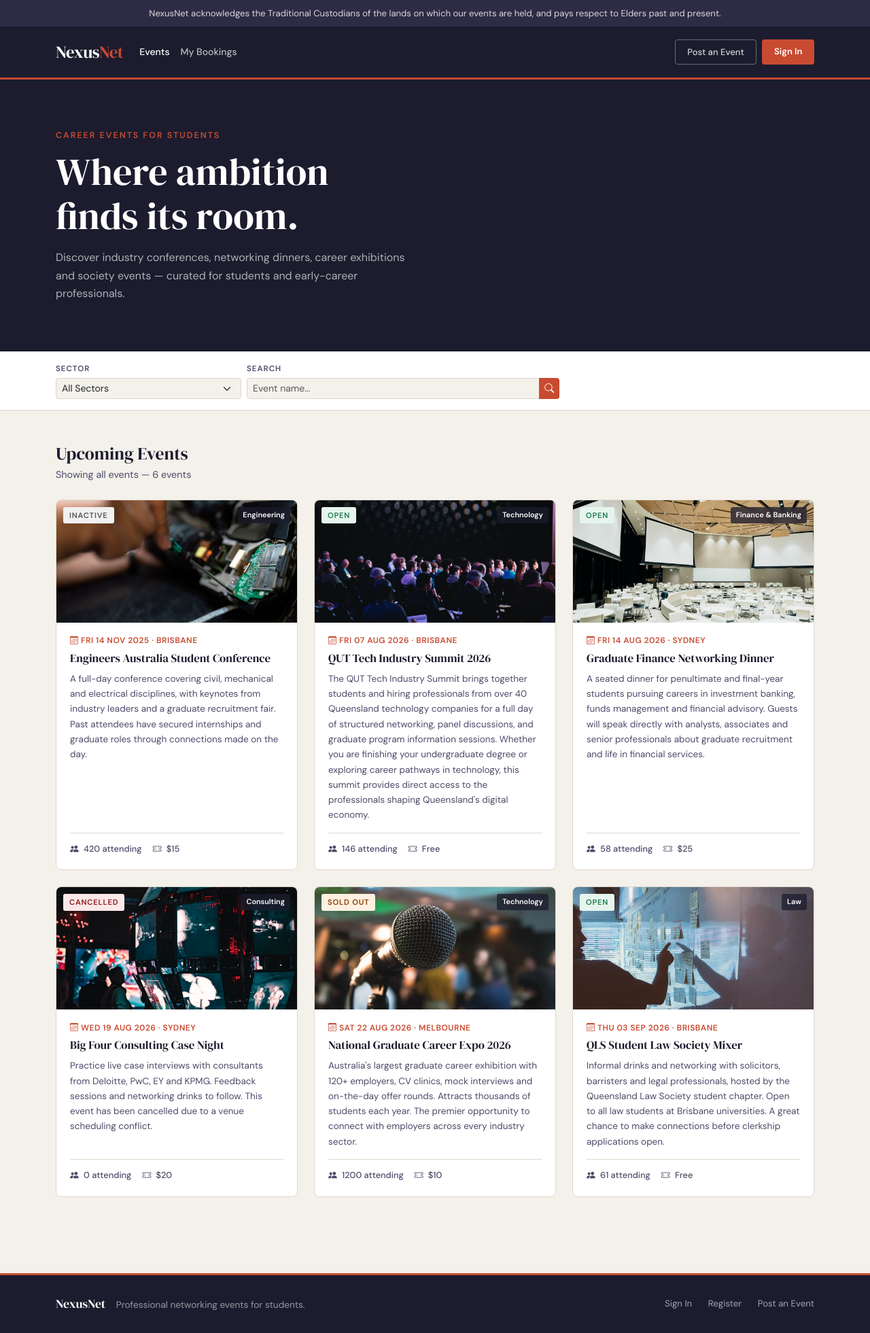
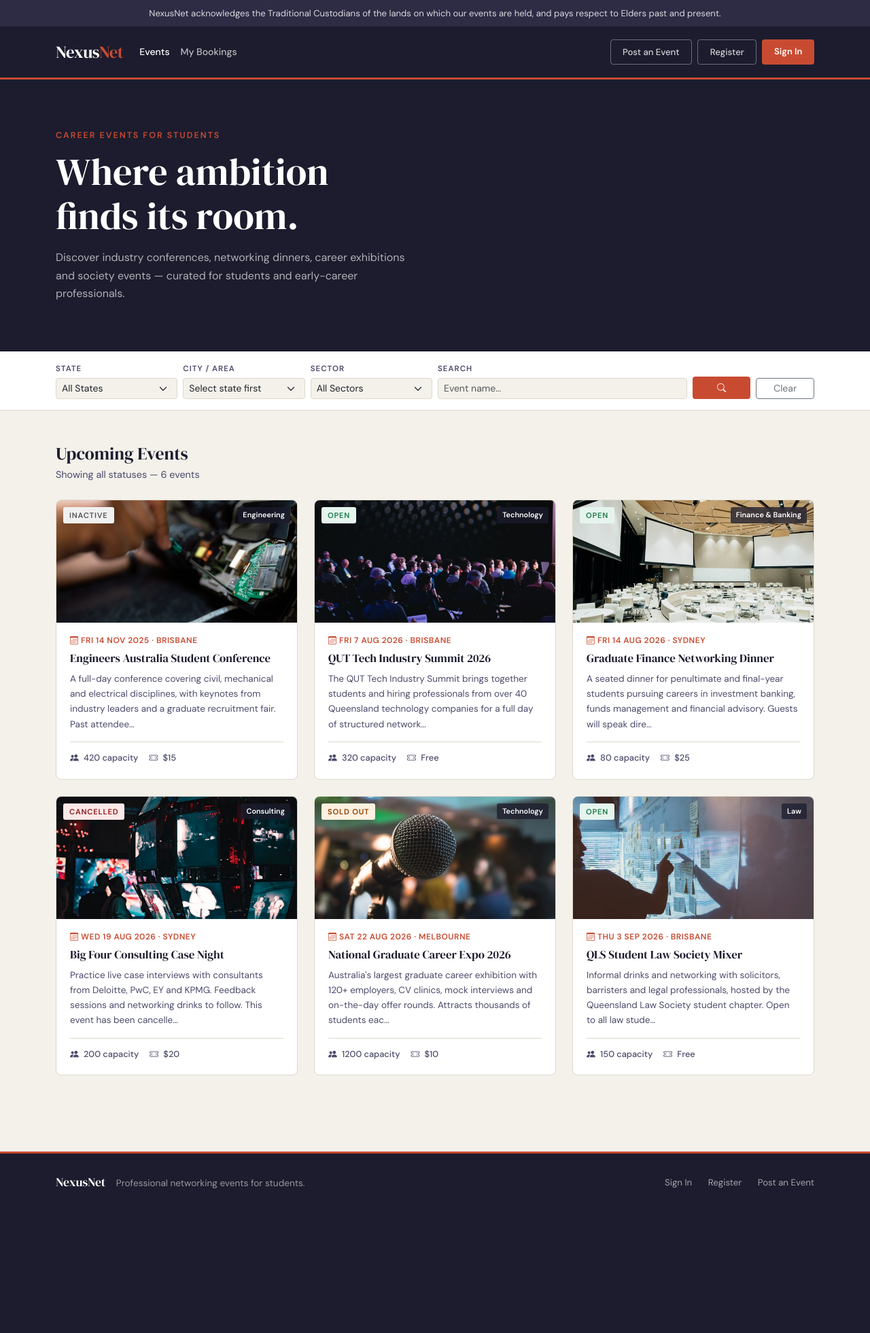
Before and after one commit to n11068485/iab207, a Flask app: page / in a window 1280 px wide. Shown: the whole page at 68% size. After the commit the page ends 1748 px from the top, so only its background shows below. Run offline with Flask 3, Linux system fonts and the light colour scheme; some libraries are stand-ins or nearby versions.

Commit message:
bad version control habits from 2 years of part time uni where they mentioned version control once as a curiosity. a whole bunch of stuff has both been completed and probably needs revision.
- Lotsa comments where many were missing, all formatted and punctuated correctly
- giving the .sqlite file permanence to avoid needing a pre-seeding of data
- more form details for greater precision
- turning templates into database-derived webpages.

too sleepy to remember it all clearly. definitely needs a clear pair of eyes and a fresh mind to run over the entire branch at this point. Remember kids, make your commits BEFORE you fall asleep face-first onto your keyboard.

Co-Authored-By: Claude Sonnet 4.6 <noreply@anthropic.com>

```diff
--- a/website/__init__.py
+++ b/website/__init__.py
@@ -5,9 +5,8 @@ from flask_sqlalchemy import SQLAlchemy
 from flask_login import LoginManager
 from flask_wtf.csrf import CSRFProtect
 
+db = SQLAlchemy()
 csrf = CSRFProtect()
-
-db = SQLAlchemy()
 
 # create a function that creates a web application
 # a web server will run this web application
@@ -21,9 +20,9 @@ def create_app():
     app.config['SQLALCHEMY_DATABASE_URI'] = 'sqlite:///sitedata.sqlite'
     # initialise db with flask app
     db.init_app(app)
+    csrf.init_app(app)
 
     Bootstrap5(app)
-    csrf.init_app(app)
 
     # initialise the login manager
     login_manager = LoginManager()
--- a/website/auth.py
+++ b/website/auth.py
@@ -33,6 +33,9 @@ def login():
 
 @auth_bp.route('/register', methods=['GET', 'POST'])
 def register():
+    # next is threaded through from the nav link so that after registering
+    # and then logging in, the user lands back on the page they came from.
+    nextp = request.args.get('next')
     register_form = RegisterForm()
     if register_form.validate_on_submit():
         existing = db.session.scalar(
@@ -52,6 +55,8 @@ def register():
         db.session.add(user)
         db.session.commit()
         flash('Registration successful. Please log in.', 'success')
+        if nextp and nextp.startswith('/'):
+            return redirect(url_for('auth.login', next=nextp))
         return redirect(url_for('auth.login'))
     return render_template('user.html', form=register_form, heading='Register')
 
--- a/website/models.py
+++ b/website/models.py
@@ -28,7 +28,9 @@ class Event(db.Model):
     date = db.Column(db.DateTime, nullable=False)
     end_time = db.Column(db.DateTime, nullable=False)
     venue = db.Column(db.String(200), nullable=False)
+    venue_address = db.Column(db.String(300), nullable=False)
     city = db.Column(db.String(100), nullable=False)
+    state = db.Column(db.String(100), nullable=False)
     sector = db.Column(db.String(100), nullable=False)
     subsector = db.Column(db.String(100), nullable=True)
     ticket_capacity = db.Column(db.Integer, nullable=False)
--- a/website/templates/base.html
+++ b/website/templates/base.html
@@ -59,7 +59,8 @@
             <span class="btn-outline-light-custom" style="cursor:default;">{{ current_user.first_name }}</span>
             <a href="{{ url_for('auth.logout') }}" class="btn-accent">Sign Out</a>
           {% else %}
-            <a href="{{ url_for('auth.login') }}" class="btn-accent">Sign In</a>
+            <a href="{{ url_for('auth.register', next=request.path) }}" class="btn-outline-light-custom">Register</a>
+            <a href="{{ url_for('auth.login', next=request.path) }}" class="btn-accent">Sign In</a>
           {% endif %}
         </div>
       </div>
--- a/website/templates/index.html
+++ b/website/templates/index.html
@@ -23,30 +23,48 @@
   <div class="container">
     <form method="GET" action="{{ url_for('main.index') }}">
       <div class="row g-2 align-items-end">
-        <div class="col-6 col-md-3">
+        <div class="col-6 col-md-2">
+          <label class="filter-label" for="filterState">State</label>
+          <select class="form-select form-select-sm" name="state" id="filterState">
+            <option value="">All States</option>
+            {% for s in states %}
+            <option value="{{ s }}" {% if s == selected_state %}selected{% endif %}>{{ s }}</option>
+            {% endfor %}
+          </select>
+        </div>
+        <div class="col-6 col-md-2">
+          <label class="filter-label" for="filterCity">City / Area</label>
+          <select class="form-select form-select-sm" name="city" id="filterCity">
+            <option value="">
+              {% if selected_state %}All Cities{% else %}Select state first{% endif %}
+            </option>
+            {% for c in cities %}
+            <option value="{{ c }}" {% if c == selected_city %}selected{% endif %}>{{ c }}</option>
+            {% endfor %}
+          </select>
+        </div>
+        <div class="col-6 col-md-2">
           <label class="filter-label" for="filterSector">Sector</label>
-          <select class="form-select form-select-sm" id="filterSector" name="sector">
+          <select class="form-select form-select-sm" name="sector" id="filterSector">
             <option value="">All Sectors</option>
             {% for s in sectors %}
             <option value="{{ s }}" {% if s == selected_sector %}selected{% endif %}>{{ s }}</option>
             {% endfor %}
           </select>
         </div>
-        <div class="col-6 col-md-5">
+        <div class="col-6 col-md-4">
           <label class="filter-label" for="filterSearch">Search</label>
-          <div class="input-group input-group-sm">
-            <input type="text" class="form-control" id="filterSearch" name="search"
-              value="{{ search }}" placeholder="Event name…">
-            <button class="btn btn-accent" type="submit" aria-label="Search">
-              <i class="bi bi-search"></i>
-            </button>
-          </div>
+          <input type="text" class="form-control form-control-sm" name="search" id="filterSearch"
+                 placeholder="Event name…" value="{{ search }}">
         </div>
-        {% if selected_sector or search %}
-        <div class="col-auto">
-          <a href="{{ url_for('main.index') }}" class="btn btn-sm btn-outline-secondary">Clear</a>
+        <div class="col-6 col-md-1">
+          <button class="btn btn-accent btn-sm w-100" type="submit">
+            <i class="bi bi-search"></i>
+          </button>
         </div>
-        {% endif %}
+        <div class="col-6 col-md-1">
+          <a href="{{ url_for('main.index') }}" class="btn btn-outline-secondary btn-sm w-100">Clear</a>
+        </div>
       </div>
     </form>
   </div>
@@ -58,16 +76,10 @@
   <div class="container">
     <div class="mb-4">
       <h2 class="section-heading">Upcoming Events</h2>
-      <p class="section-sub mb-0">
-        {% if selected_sector or search %}
-          Filtered results &mdash; {{ events|length }} event{{ 's' if events|length != 1 }}
-        {% else %}
-          Showing all events &mdash; {{ events|length }} event{{ 's' if events|length != 1 }}
-        {% endif %}
-      </p>
+      <p class="section-sub mb-0">Showing all statuses &mdash; {{ events|length }} event{{ 's' if events|length != 1 }}</p>
     </div>
+    <div class="row g-4">
 
-    <div class="row g-4">
       {% for event in events %}
       <div class="col-sm-6 col-lg-4">
         <a href="{{ url_for('main.event_detail', id=event.id) }}" class="event-card-link h-100">
@@ -80,18 +92,14 @@
             <div class="event-body">
               <p class="event-date">
                 <i class="bi bi-calendar3"></i>
-                {{ event.date.strftime('%a %d %b %Y') }} &middot; {{ event.city }}
+                {{ event.date.strftime('%a %-d %b %Y') }} &middot; {{ event.city }}
               </p>
               <h5 class="event-title">{{ event.title }}</h5>
-              <p class="event-desc">{{ event.description }}</p>
+              <p class="event-desc">{{ event.description[:160] }}{% if event.description|length > 160 %}…{% endif %}</p>
               <div class="event-meta">
-                <span>
-                  <i class="bi bi-people-fill"></i>
-                  {{ event.ticket_capacity - event.tickets_remaining }} attending
-                </span>
-                <span>
-                  <i class="bi bi-ticket-perforated"></i>
-                  {% if event.ticket_price == 0 %}Free{% else %}${{ '%.0f' % event.ticket_price }}{% endif %}
+                <span><i class="bi bi-people-fill"></i> {{ event.ticket_capacity }} capacity</span>
+                <span><i class="bi bi-ticket-perforated"></i>
+                  {% if event.ticket_price == 0 %}Free{% else %}${{ '%.0f'|format(event.ticket_price) }}{% endif %}
                 </span>
               </div>
             </div>
@@ -100,9 +108,10 @@
       </div>
       {% else %}
       <div class="col-12">
-        <p class="section-sub">No events found. <a href="{{ url_for('main.index') }}">Clear filters</a></p>
+        <p class="text-center" style="color:var(--ink-soft); padding:3rem 0;">No events found.</p>
       </div>
       {% endfor %}
+
     </div>
   </div>
 </main>
--- a/website/views.py
+++ b/website/views.py
@@ -1,8 +1,9 @@
 import os
+import re
 import uuid
+from datetime import datetime
 from flask import Blueprint, render_template, redirect, url_for, flash, current_app, request, abort
 from flask_login import login_required, current_user
-from datetime import datetime
 from .models import Event, Order, Comment
 from .forms import EventForm, BookingForm, CommentForm
 from . import db
@@ -10,27 +11,56 @@ from . import db
 main_bp = Blueprint('main', __name__)
 
 
-SECTORS = [
-    'Technology', 'Finance & Banking', 'Engineering', 'Healthcare',
-    'Law', 'Creative Industries', 'Consulting', 'Government & Public Policy',
-    'Education', 'Other'
-]
+def save_event_image(img_file):
+    # uuid hex ensures no filename collisions across uploads
+    ext = os.path.splitext(img_file.filename)[1].lower()
+    filename = uuid.uuid4().hex + ext
+    img_file.save(os.path.join(current_app.root_path, 'static', 'img', filename))
+    return filename
+
+
+def delete_event_image(filename):
+    if not filename:
+        return
+    # seed images use descriptive names (e.g. tech-summit.jpeg), not uuid hex.
+    # this guard ensures only user-uploaded files are deleted on image replacement.
+    if not re.match(r'^[0-9a-f]{32}\.[a-z]+$', filename):
+        return
+    filepath = os.path.join(current_app.root_path, 'static', 'img', filename)
+    if os.path.exists(filepath):
+        os.remove(filepath)
 
 
 @main_bp.route('/')
 def index():
-    sector = request.args.get('sector', '').strip()
-    search = request.args.get('search', '').strip()
+    state  = request.args.get('state', '')
+    city   = request.args.get('city', '')
+    sector = request.args.get('sector', '')
+    search = request.args.get('search', '')
 
-    query = db.select(Event)
+    query = db.select(Event).order_by(Event.date)
+    if state:
+        query = query.where(Event.state == state)
+    if city:
+        query = query.where(Event.city == city)
     if sector:
         query = query.where(Event.sector == sector)
     if search:
         query = query.where(Event.title.ilike(f'%{search}%'))
-    query = query.order_by(Event.date)
 
-    events = db.session.scalars(query).all()
-    return render_template('index.html', events=events, sectors=SECTORS,
+    events  = db.session.scalars(query).all()
+    sectors = sorted(set(db.session.scalars(db.select(Event.sector)).all()))
+    states  = sorted(set(db.session.scalars(db.select(Event.state)).all()))
+    # when a state is selected the city list narrows to only cities in that state,
+    # giving a server-side cascade without javascript.
+    city_q = db.select(Event.city)
+    if state:
+        city_q = city_q.where(Event.state == state)
+    cities = sorted(set(db.session.scalars(city_q).all()))
+
+    return render_template('index.html', events=events,
+                           sectors=sectors, states=states, cities=cities,
+                           selected_state=state, selected_city=city,
                            selected_sector=sector, search=search)
 
 
@@ -41,25 +71,80 @@ def event_detail(id):
     return render_template('event-detail.html', event=event, comment_form=comment_form)
 
 
+@main_bp.route('/event/<int:id>/comment', methods=['POST'])
+@login_required
+def post_comment(id):
+    event = db.get_or_404(Event, id)
+    form = CommentForm()
+    if form.validate_on_submit():
+        db.session.add(Comment(
+            text=form.text.data,
+            user_id=current_user.id,
+            event_id=event.id
+        ))
+        db.session.commit()
+    return redirect(url_for('main.event_detail', id=event.id))
+
+
 @main_bp.route('/event/<int:id>/book', methods=['GET'])
 @login_required
 def book_event_page(id):
     event = db.get_or_404(Event, id)
-    if event.status != 'Open' or event.tickets_remaining == 0:
-        flash('Tickets are not available for this event.', 'danger')
-        return redirect(url_for('main.event_detail', id=id))
+    if event.status != 'Open':
+        flash('This event is not available for booking.', 'danger')
+        return redirect(url_for('main.event_detail', id=event.id))
+    return render_template('book-event.html', event=event, form=BookingForm())
+
+
+@main_bp.route('/event/<int:id>/book', methods=['POST'])
+@login_required
+def book_event(id):
+    event = db.get_or_404(Event, id)
+    if event.status != 'Open':
+        flash('This event is not available for booking.', 'danger')
+        return redirect(url_for('main.event_detail', id=event.id))
+
     form = BookingForm()
+    if form.validate_on_submit():
+        qty = form.quantity.data
+        if qty > event.tickets_remaining:
+            flash(f'Only {event.tickets_remaining} ticket(s) remaining.', 'danger')
+            return render_template('book-event.html', event=event, form=form)
+
+        now = datetime.now()
+        order = Order(
+            order_ref='_',
+            quantity=qty,
+            unit_price=event.ticket_price,
+            total_price=round(qty * event.ticket_price, 2),
+            booked_at=now,
+            user_id=current_user.id,
+            event_id=event.id
+        )
+        db.session.add(order)
+        # flush assigns the db-generated id without committing, so it's
+        # available to format the order reference before the final commit.
+        db.session.flush()
+        order.order_ref = f"NXN-{now.year}-{order.id:05d}"
+
+        event.tickets_remaining -= qty
+        if event.tickets_remaining == 0:
+            event.status = 'Sold Out'
+
+        db.session.commit()
+        flash(f'Booking confirmed! Reference: {order.order_ref}', 'success')
+        return redirect(url_for('main.booking_history'))
+
     return render_template('book-event.html', event=event, form=form)
 
 
 @main_bp.route('/bookings')
 @login_required
 def booking_history():
-    orders = db.session.scalars(
-        db.select(Order).where(Order.user_id == current_user.id)
-        .order_by(Order.booked_at.desc())
-    ).all()
     now = datetime.now()
+    # uses the relationship attribute rather than a fresh query because
+    # flask-login already has the user loaded; avoids a redundant db round trip.
+    orders = sorted(current_user.orders, key=lambda o: o.event.date)
     upcoming = [o for o in orders if o.event.date >= now]
     past = [o for o in orders if o.event.date < now]
     return render_template('booking-history.html', upcoming=upcoming, past=past)
@@ -75,10 +160,7 @@ def create_event():
             flash('Please upload an event image.', 'danger')
             return render_template('create-event.html', form=form)
 
-        ext = os.path.splitext(img_file.filename)[1].lower()
-        filename = uuid.uuid4().hex + ext
-        upload_dir = os.path.join(current_app.root_path, 'static', 'img')
-        img_file.save(os.path.join(upload_dir, filename))
+        filename = save_event_image(img_file)
 
         event = Event(
             title=form.title.data,
@@ -87,7 +169,9 @@ def create_event():
             date=form.date.data,
             end_time=form.end_time.data,
             venue=form.venue.data,
+            venue_address=form.venue_address.data,
             city=form.city.data,
+            state=form.state.data,
             sector=form.sector.data,
             subsector=form.subsector.data or '',
             ticket_capacity=form.ticket_capacity.data,
@@ -116,12 +200,21 @@ def edit_event(id):
 
     form = EventForm(obj=event)
     if form.validate_on_submit():
+        img_file = form.image.data
+        if img_file and img_file.filename:
+            # old image is removed before the new one is saved to prevent
+            # orphaned files accumulating in static/img over repeated edits.
+            delete_event_image(event.image)
+            event.image = save_event_image(img_file)
+
         event.title = form.title.data
         event.description = form.description.data
         event.date = form.date.data
         event.end_time = form.end_time.data
         event.venue = form.venue.data
+        event.venue_address = form.venue_address.data
         event.city = form.city.data
+        event.state = form.state.data
         event.sector = form.sector.data
         event.subsector = form.subsector.data or ''
         event.ticket_capacity = form.ticket_capacity.data
@@ -130,19 +223,11 @@ def edit_event(id):
         event.aoc_country_name = form.aoc_country_name.data
         event.aoc_custom_text = form.aoc_custom_text.data
 
-        img_file = form.image.data
-        if img_file and img_file.filename:
-            ext = os.path.splitext(img_file.filename)[1].lower()
-            filename = uuid.uuid4().hex + ext
-            upload_dir = os.path.join(current_app.root_path, 'static', 'img')
-            img_file.save(os.path.join(upload_dir, filename))
-            event.image = filename
+        db.session.commit()
+        flash('Event updated successfully!', 'success')
+        return redirect(url_for('main.event_detail', id=event.id))
 
-        db.session.commit()
-        flash('Event updated successfully.', 'success')
-        return redirect(url_for('main.event_detail', id=id))
-
-    return render_template('create-event.html', form=form, edit=True)
+    return render_template('create-event.html', form=form, edit=True, event=event)
 
 
 @main_bp.route('/event/<int:id>/cancel', methods=['POST'])
@@ -153,50 +238,5 @@ def cancel_event(id):
         abort(403)
     event.status = 'Cancelled'
     db.session.commit()
-    flash('Event has been cancelled.', 'success')
-    return redirect(url_for('main.event_detail', id=id))
-
-
-@main_bp.route('/event/<int:id>/book', methods=['POST'])
-@login_required
-def book_event(id):
-    event = db.get_or_404(Event, id)
-    form = BookingForm()
-    if not form.validate_on_submit():
-        return render_template('book-event.html', event=event, form=form)
-
-    if event.status != 'Open':
-        flash('This event is no longer accepting bookings.', 'danger')
-        return redirect(url_for('main.event_detail', id=id))
-
-    qty = form.quantity.data
-    if qty > event.tickets_remaining:
-        flash(f'Only {event.tickets_remaining} ticket(s) remaining.', 'danger')
-        return redirect(url_for('main.event_detail', id=id))
-
-    order = Order(
-        order_ref='',
-        quantity=qty,
-        unit_price=event.ticket_price,
-        total_price=event.ticket_price * qty,
-        user_id=current_user.id,
-        event_id=event.id
-    )
-    db.session.add(order)
-    db.session.flush()
-    order.order_ref = f"NXN-{datetime.now().year}-{order.id:05d}"
-
-    event.tickets_remaining -= qty
-    if event.tickets_remaining == 0:
-        event.status = 'Sold Out'
-
-    db.session.commit()
-    flash(f'Booking confirmed! Your order ID is {order.order_ref}.', 'success')
-    return redirect(url_for('main.booking_history'))
-
-
-@main_bp.route('/event/<int:id>/comment', methods=['POST'])
-@login_required
-def post_comment(id):
-    flash('Comments coming soon.', 'info')
-    return redirect(url_for('main.event_detail', id=id))
+    flash('Event cancelled.', 'success')
+    return redirect(url_for('main.event_detail', id=event.id))
```
Also changed, not shown: website/forms.py (+14 -5 lines), website/templates/book-event.html (+20 -21 lines), website/templates/booking-history.html (+18 -15 lines), website/templates/create-event.html (+20 -7 lines), website/templates/event-detail.html (+49 -70 lines), instance/sitedata.sqlite, main.py (line endings or trailing spaces), 1 other file.
